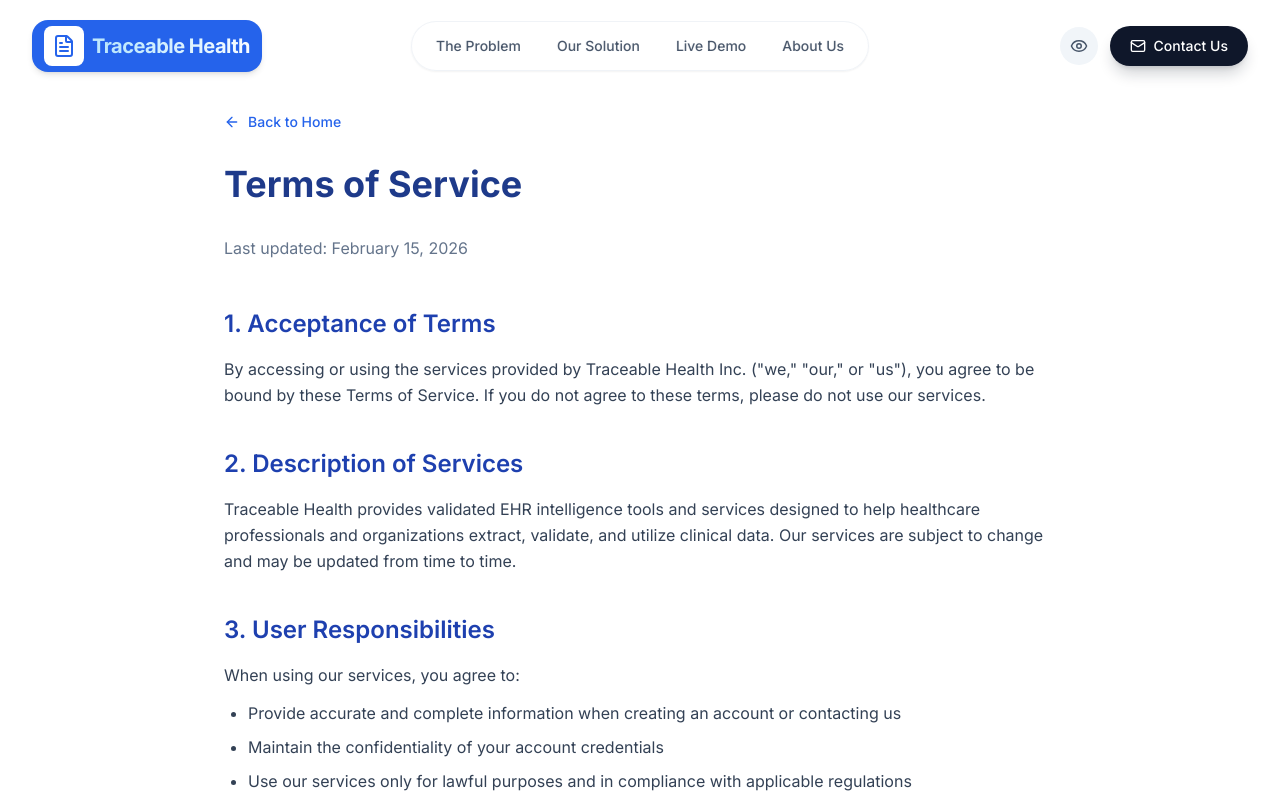
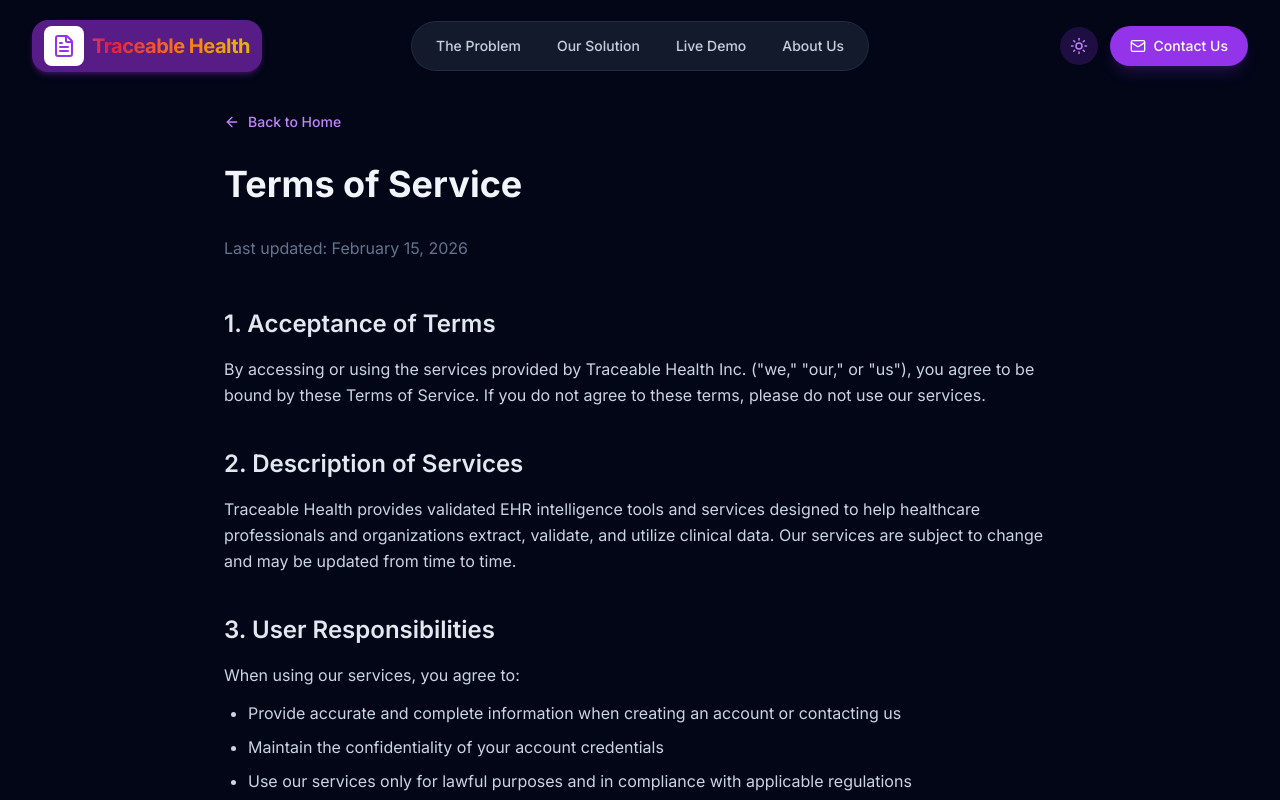
Before and after one commit to AODadbase/EHR-Traceable_Health-Landing_Page, a React (Vite) app: page /terms in a window 1280 px wide. Shown: the top 800 px of the page. Built offline with nearby package versions, Linux system fonts and the light colour scheme.

Commit message:
Update: Design and Image

```diff
--- a/components/Header.tsx
+++ b/components/Header.tsx
@@ -1,6 +1,6 @@
 import React, { useState, useEffect } from 'react';
 import { useLocation, useNavigate } from 'react-router-dom';
-import { FileText, Mail, Eye, EyeOff } from 'lucide-react';
+import { FileText, Mail, Sun, Moon } from 'lucide-react';
 import { motion } from 'framer-motion';
 import { useTheme } from '../contexts/ThemeContext';
 
@@ -155,9 +155,9 @@ export const Header: React.FC = () => {
                 ? 'bg-purple-600/20 text-purple-400 hover:bg-purple-600/30'
                 : 'bg-slate-100 text-slate-600 hover:bg-slate-200'
             }`}
-            aria-label={isDark ? 'Disable eye protection mode' : 'Enable eye protection mode'}
+            aria-label={isDark ? 'Switch to light mode' : 'Switch to dark mode'}
           >
-            {isDark ? <EyeOff size={18} /> : <Eye size={18} />}
+            {isDark ? <Sun size={18} /> : <Moon size={18} />}
           </button>
 
           <motion.a
--- a/contexts/ThemeContext.tsx
+++ b/contexts/ThemeContext.tsx
@@ -17,7 +17,10 @@ export const useTheme = () => useContext(ThemeContext);
 export const ThemeProvider: React.FC<{ children: React.ReactNode }> = ({ children }) => {
   const [theme, setTheme] = useState<'light' | 'dark'>(() => {
     const saved = localStorage.getItem('th-eye-protection');
-    return saved === 'dark' ? 'dark' : 'light';
+    if (saved === 'dark' || saved === 'light') return saved;
+    // No saved preference — use time of day: 6 am–6 pm = light, otherwise dark
+    const hour = new Date().getHours();
+    return hour >= 6 && hour < 18 ? 'light' : 'dark';
   });
 
   const isDark = theme === 'dark';
--- a/index.html
+++ b/index.html
@@ -94,10 +94,15 @@
     <script>
       // Prevent flash of wrong theme on page load
       (function() {
-        var theme = localStorage.getItem('th-eye-protection');
-        if (theme === 'dark') {
-          document.documentElement.classList.add('dark-mode');
+        var saved = localStorage.getItem('th-eye-protection');
+        var isDark;
+        if (saved === 'dark' || saved === 'light') {
+          isDark = saved === 'dark';
+        } else {
+          var hour = new Date().getHours();
+          isDark = !(hour >= 6 && hour < 18);
         }
+        if (isDark) document.documentElement.classList.add('dark-mode');
       })();
     </script>
     <div id="root"></div>
```
